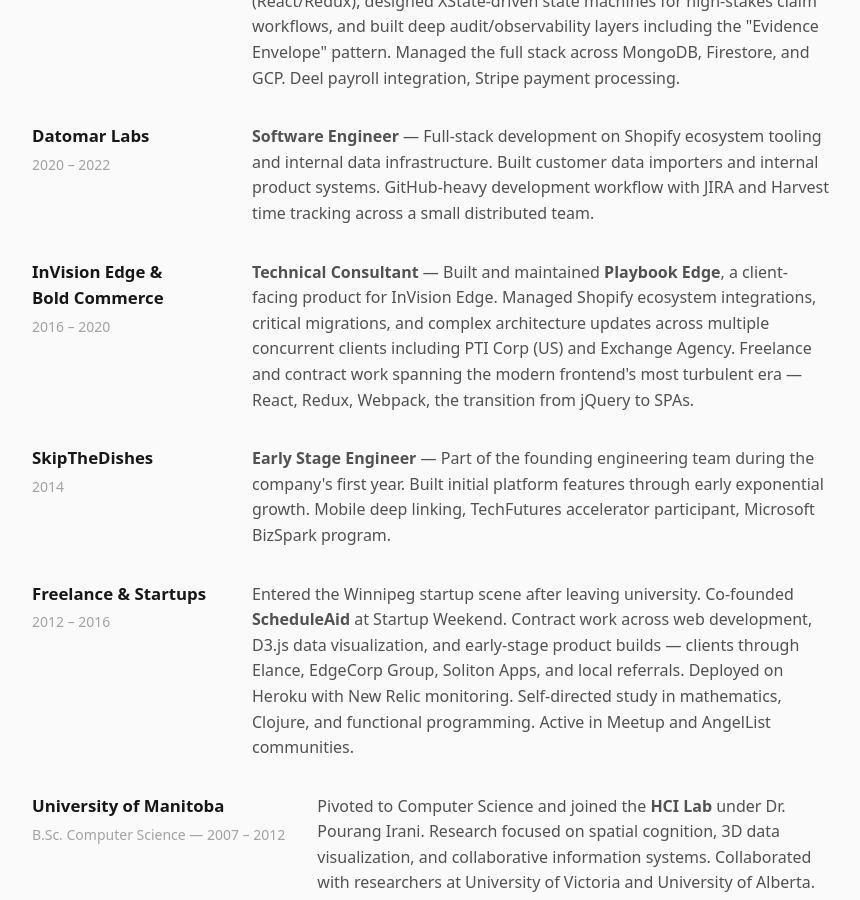
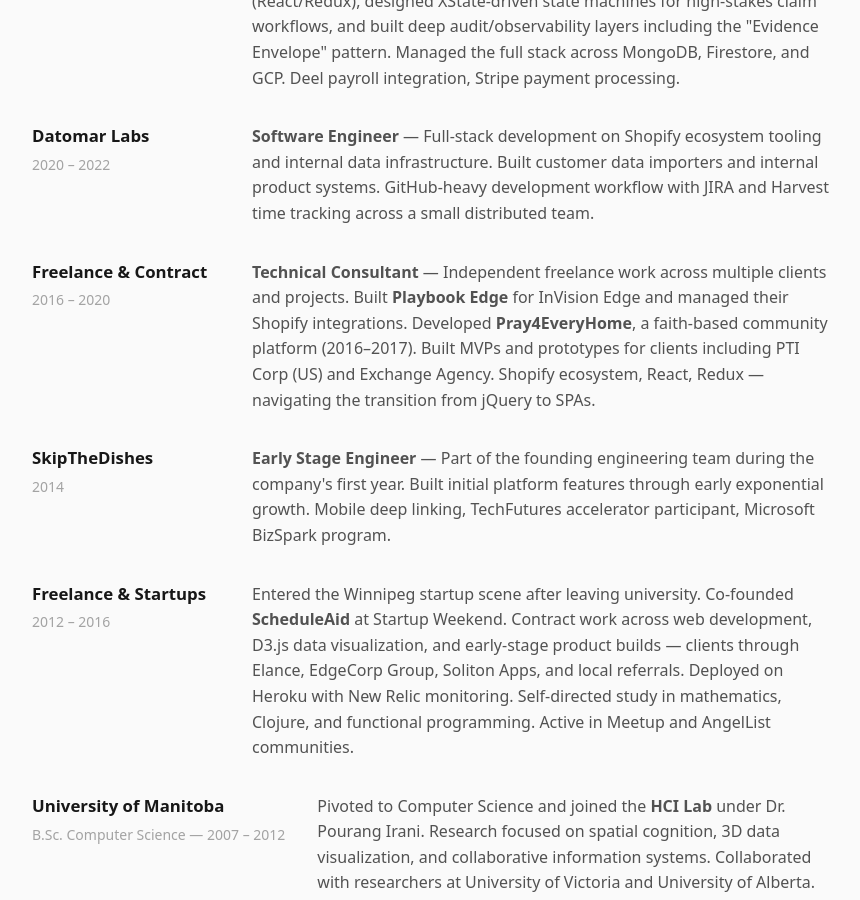
Before and after one commit to taylorSando/taylorSando.github.io, a Jekyll site: the page built from index.html, in a window 1280 px wide and 900 px high, scrolled down 1097 px. Shown: the whole window, without its empty margins (208-1068 px from the left). Built offline with Jekyll 4.4.1, drawn with Linux system fonts in a browser that asks for light colours.

Commit message:
content: reframe 2016-2020 as freelance, add Pray4EveryHome, drop Bold
Restructure the InVision Edge/Bold entry as independent freelance work.
Add Pray4EveryHome and MVP work. Remove Bold Commerce mention.

Co-Authored-By: Claude Opus 4.6 <noreply@anthropic.com>

```diff
--- a/index.html
+++ b/index.html
@@ -83,17 +83,17 @@ layout: landing
 
   <div class="journey-item">
     <div class="journey-meta">
-      <strong>InVision Edge &amp;<br/>Bold Commerce</strong>
+      <strong>Freelance &amp; Contract</strong>
       <span>2016 &ndash; 2020</span>
     </div>
     <div class="journey-desc">
       <strong>Technical Consultant</strong> &mdash;
-      Built and maintained <strong>Playbook Edge</strong>, a client-facing product
-      for InVision Edge. Managed Shopify ecosystem integrations, critical migrations,
-      and complex architecture updates across multiple concurrent clients including
-      PTI Corp (US) and Exchange Agency. Freelance and contract work spanning
-      the modern frontend's most turbulent era &mdash; React, Redux, Webpack,
-      the transition from jQuery to SPAs.
+      Independent freelance work across multiple clients and projects. Built
+      <strong>Playbook Edge</strong> for InVision Edge and managed their Shopify
+      integrations. Developed <strong>Pray4EveryHome</strong>, a faith-based
+      community platform (2016&ndash;2017). Built MVPs and prototypes for clients
+      including PTI Corp (US) and Exchange Agency. Shopify ecosystem, React,
+      Redux &mdash; navigating the transition from jQuery to SPAs.
     </div>
   </div>
 
```
